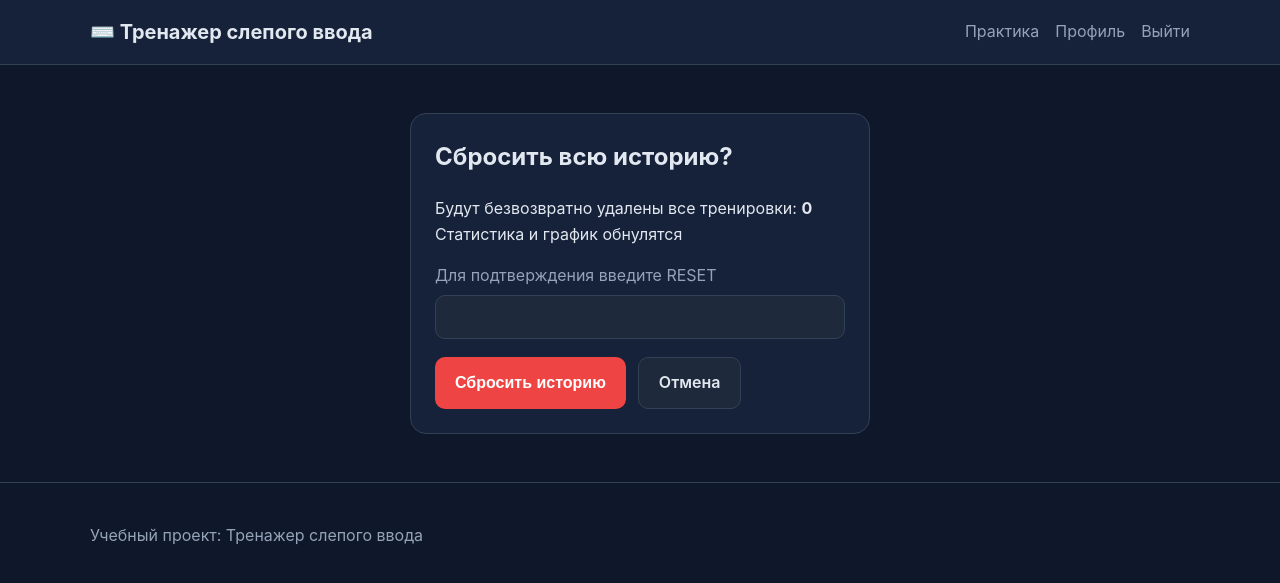
After one commit to MoldashAmanov/typingTrainerDjango, a Django app: page /history/reset/ in a window 1280 px wide. The commit adds this page. Shown: the top 583 px of the page. Run offline with Django 5.2, Linux system fonts and the light colour scheme; the visitor is signed in with stand-in values (Sample User, id 1); data that the repository does not hold is empty.

Commit message:
Добавление возможности удалить тренировку и сбросить прогресс

```diff
--- a/trainer/static/trainer/css/style.css
+++ b/trainer/static/trainer/css/style.css
@@ -376,3 +376,31 @@ label {
         height: 300px;
     }
 }
+
+.button.danger {
+    background: var(--danger);
+    color: #fff;
+}
+
+.button.danger:hover {
+    background: #b91c1c;
+}
+
+.danger-link {
+    color: #fca5a5;
+}
+
+.danger-zone {
+    margin-top: 24px;
+    padding: 16px;
+    border: 1px solid var(--danger);
+    border-radius: 12px;
+}
+
+.danger-zone h3 {
+    margin-top: 0;
+    color: #fca5a5;
+}
+
+.message.success { color: #86efac; }
+.message.error { color: #fca5a5; }
--- /dev/null
+++ b/trainer/templates/trainer/history_confirm_reset.html
@@ -0,0 +1,39 @@
+{% extends 'trainer/base.html' %}
+
+{% block title %}Сбросить историю{% endblock %}
+
+{% block content %}
+<section class="auth-card card">
+    <h1>Сбросить всю историю?</h1>
+
+    <p>
+        Будут безвозвратно удалены все тренировки:
+        <strong>{{ total }}</strong>
+        Статистика и график обнулятся
+    </p>
+
+    <form method="post">
+        {% csrf_token %}
+
+        <div class="form-group">
+            <label for="confirm">Для подтверждения введите RESET</label>
+            <input
+                id="confirm"
+                name="confirm"
+                class="form-control"
+                autocomplete="off"
+                required
+            >
+            </div>
+
+            <div class="practice-actions">
+                <button type="submit" class="button danger">
+                    Сбросить историю
+                </button>
+                <a href="{% url 'trainer:history' %}" class="button secondary">
+                    Отмена
+                </a>
+            </div>
+    </form>
+</section>
+{% endblock %}
--- a/trainer/urls.py
+++ b/trainer/urls.py
@@ -15,4 +15,14 @@ urlpatterns = [
         views.result_detail,
         name='result_detail',
     ),
+    path(
+        'results/<int:result_id>/delete/',
+        views.delete_result,
+        name='delete_result',
+    ),
+    path(
+        'history/reset/',
+        views.reset_history,
+        name='reset_history',
+    ),
 ]
--- a/trainer/views.py
+++ b/trainer/views.py
@@ -230,3 +230,48 @@ def register(request):
 
     context = {'form': form}
     return render(request, 'registration/register.html', context)
+
+
+@login_required
+def delete_result(request, result_id):
+    result = get_object_or_404(
+        PracticeResult,
+        pk=result_id,
+        user=request.user,
+    )
+
+    if request.method == 'POST':
+        result.delete()
+        messages.success(request, 'Тренировка удалена')
+        return redirect('trainer:history')
+
+    return render(
+        request,
+        'trainer/result_confirm_delete.html',
+        {'result': result},
+    )
+
+
+@login_required
+def reset_history(request):
+    results = request.user.practice_results.all()
+    total = results.count()
+
+    if request.method == 'POST':
+        if request.POST.get('confirm') != 'RESET':
+            messages.error(request, 'Для сброса введите слово RESET')
+            return render(
+                request,
+                'trainer/history_confirm_reset.html',
+                {'total': total},
+            )
+
+        results.delete()
+        messages.success(request, 'История сброшена. Удалено тренировок: {total}')
+        return redirect('trainer:history')
+
+    return render(
+        request,
+        'trainer/history_confirm_reset.html',
+        {'total': total},
+    )
```
Also changed, not shown: trainer/templates/trainer/history.html (+11 -0 lines), trainer/templates/trainer/result_confirm_delete.html (added, +28 -0 lines).
